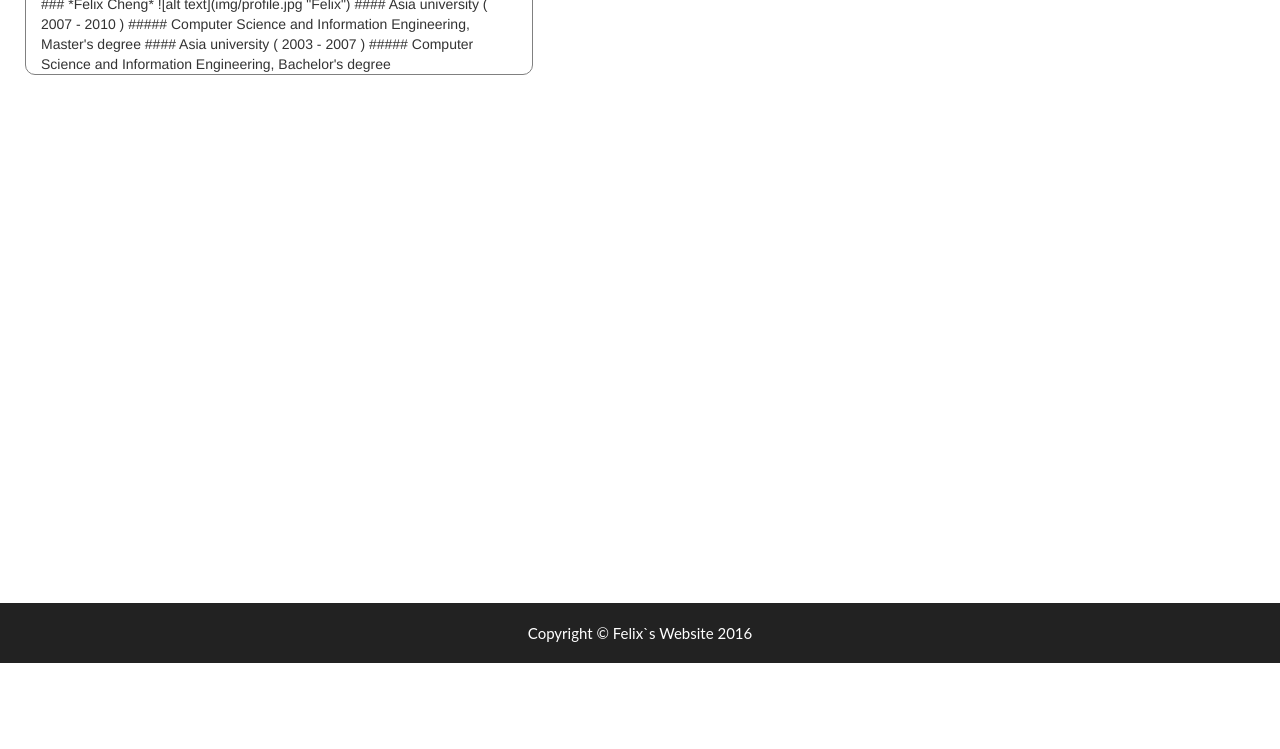
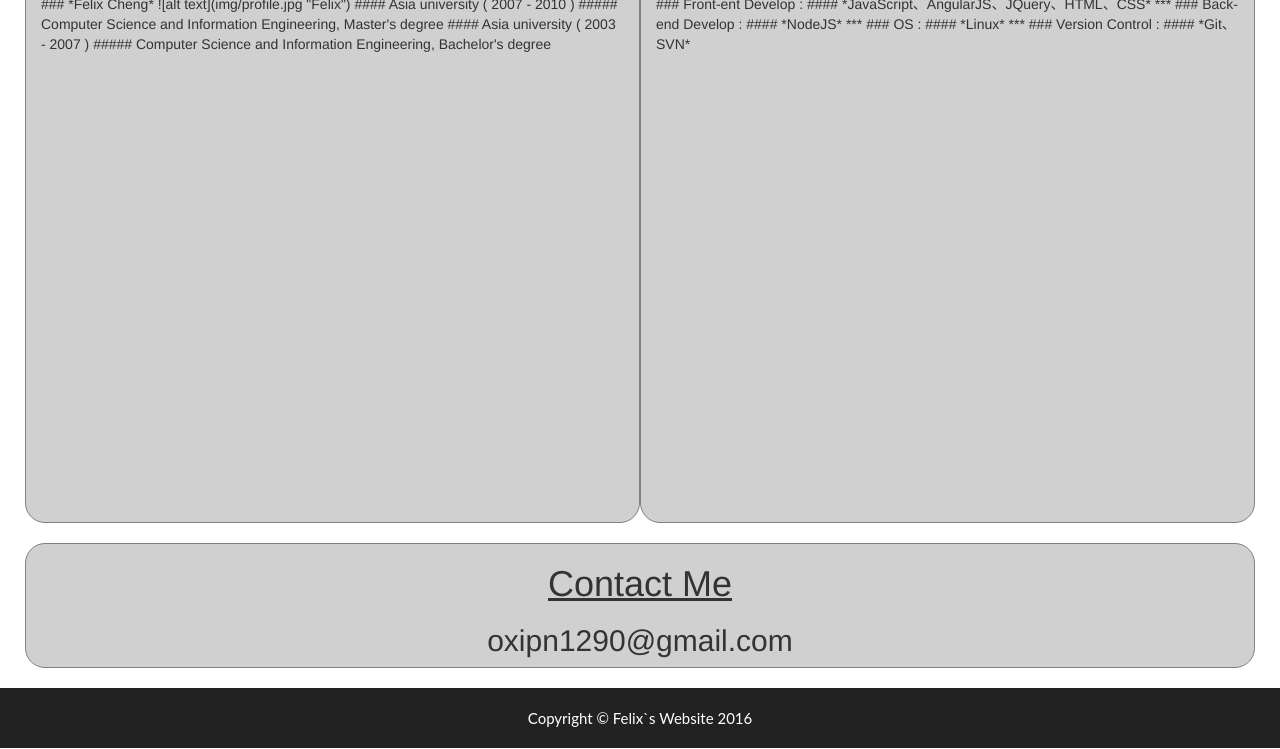
Before and after one commit to felix2015GitHub/MyWebSite, a website: page index.html in a window 1280 px wide. Shown: the part 137-886 px from the top of the page. Before the commit the page ends 801 px from the top, so only its background shows below. Drawn offline with nearby package versions, Linux system fonts and the light colour scheme; some packages are replaced by stand-ins of ours; a script that the page names is missing.

Commit message:
- add skills

```diff
--- a/css/sticky-footer-navbar.css
+++ b/css/sticky-footer-navbar.css
@@ -80,7 +80,12 @@ code {
 }
 
 .frame {
+    background-color: #D0D0D0;
     border: 1px solid;
     border-color: gray;
-    border-radius: 10px;
+    border-radius: 20px;
 }
+
+.frame_static {
+    height: 600px;
+}
--- /dev/null
+++ b/md/skills.md
@@ -0,0 +1,17 @@
+### Front-ent Develop :
+#### *JavaScript、AngularJS、JQuery、HTML、CSS*
+
+***
+
+### Back-end Develop :
+#### *NodeJS*
+
+***
+
+### OS :
+#### *Linux*
+
+***
+
+### Version Control :
+#### *Git、SVN*
--- a/views/content/home.html
+++ b/views/content/home.html
@@ -6,11 +6,26 @@
 </div>
 -->
 <div class="row">
-    <div class="col-sm-6 frame">
+    <div class="col-sm-6 frame frame_static">
     	<div>
     		<h1><span class="text-title">Profile</span></h1>
     	</div>
-        <div btf-markdown ng-include="'md/home.md'">
-		</div>
+        <div btf-markdown ng-include="'md/profile.md'"></div>
+    </div>
+    <div class="col-sm-6 frame frame_static">
+        <div>
+            <h1><span class="text-title">Skills</span></h1>
+        </div>
+        <div btf-markdown ng-include="'md/skills.md'"></div>
     </div>
 </div>
+
+<div class="row" style="margin-top:20px">
+    <div class="col-sm-12 frame">
+        <div class="text-center">
+            <h1><span class="text-title">Contact Me</span></h1>
+            <h2><span>oxipn1290@gmail.com</span></h2>
+        </div>
+        <!--<div btf-markdown ng-include="'md/home.md'"></div>-->
+    </div>
+</div>
--- a/views/main.html
+++ b/views/main.html
@@ -1,7 +1,7 @@
 <ng-include src="'views/templates/header.html'"></ng-include>
 <div class="container-fluid">
     <div class="row">
-        <div ui-view="main" class="col-sm-9 col-md-10 main"></div>
+        <div ui-view="main" class="col-sm-12 col-md-12 main"></div>
     </div>
 </div>
 <ng-include src="'views/templates/footer.html'"></ng-include>
```
Also changed, not shown: md/profile.md (renamed from md/home.md).
